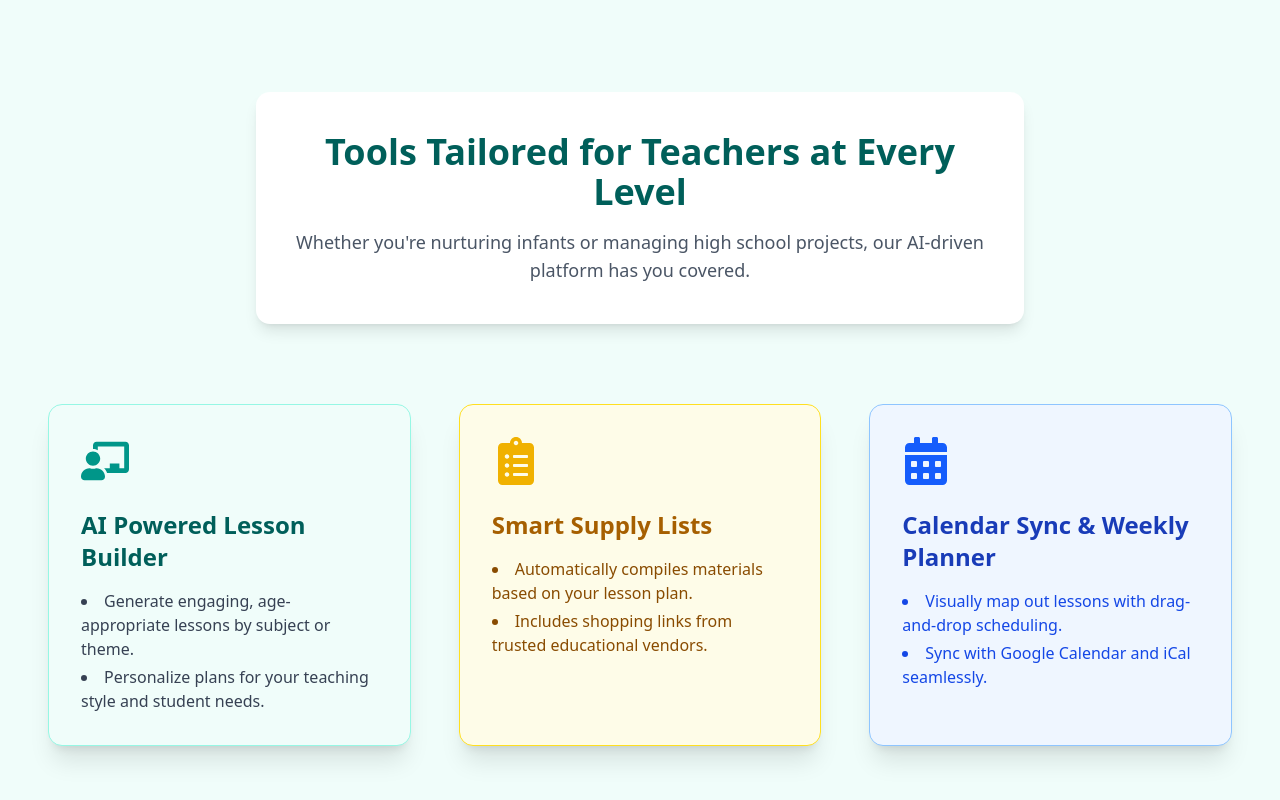
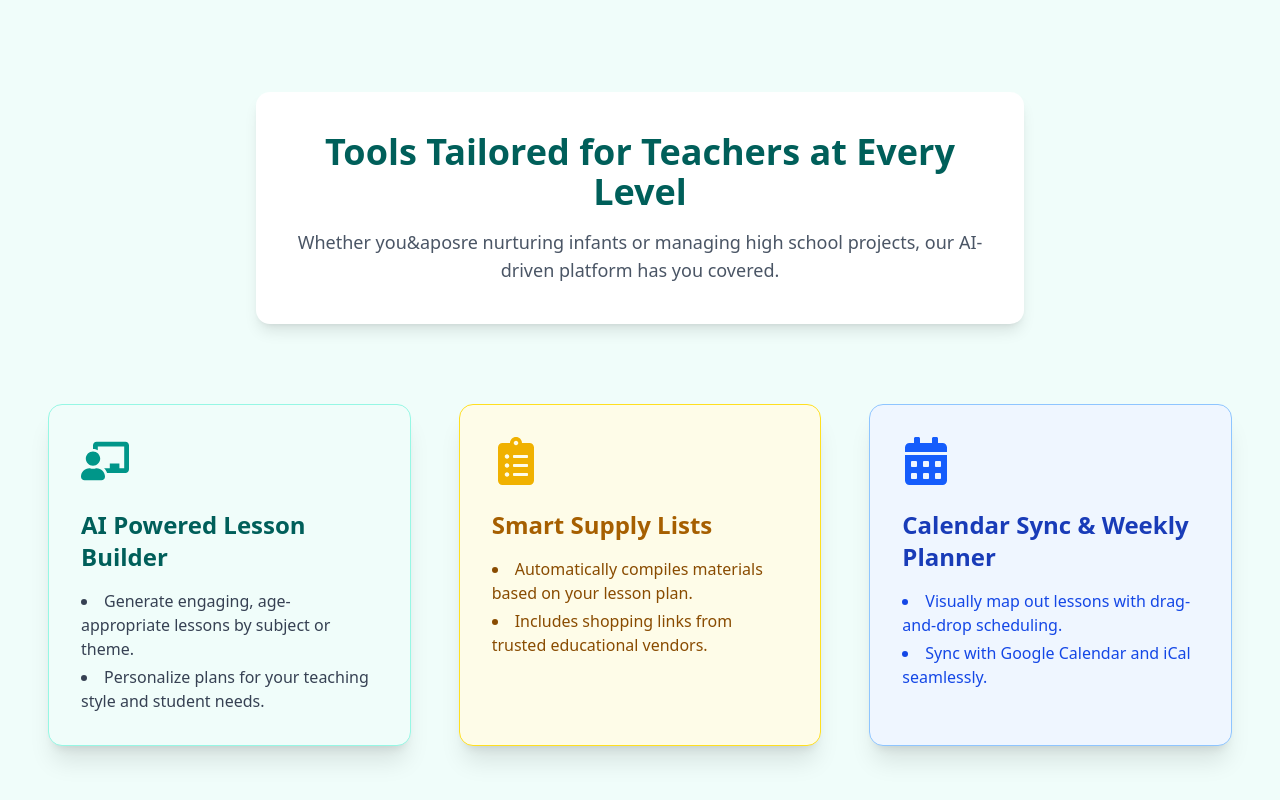
Before and after one commit to alvinwquach/play-plan-craft, a Next.js app: page / in a window 1280 px wide. Shown: the part 754-1554 px from the top of the page. Built offline with nearby package versions, Linux system fonts and the light colour scheme; what @apollo/client-integration-nextjs would draw is missing.

Commit message:
Fix unused imports and apostrophe error

```diff
--- a/app/components/Navbar.tsx
+++ b/app/components/Navbar.tsx
@@ -1,13 +1,9 @@
 "use client";
+
 import Link from "next/link";
 import { useEffect, useRef } from "react";
 import { gsap } from "gsap";
 import { ScrollTrigger } from "gsap/ScrollTrigger";
-import {
-  FaChalkboardTeacher,
-  FaClipboardList,
-  FaCalendarAlt,
-} from "react-icons/fa";
 
 gsap.registerPlugin(ScrollTrigger);
 
--- a/app/login/page.tsx
+++ b/app/login/page.tsx
@@ -2,8 +2,6 @@
 
 import { createClient } from "@/utils/supabase/client";
 import { useState } from "react";
-import { useRouter } from "next/navigation";
-
 export default function Login() {
   const [loading, setLoading] = useState(false);
   const supabase = createClient();
--- a/app/page.tsx
+++ b/app/page.tsx
@@ -93,8 +93,8 @@ export default function Home() {
             Tools Tailored for Teachers at Every Level
           </h2>
           <p className="mt-4 text-lg text-gray-600">
-            Whether you're nurturing infants or managing high school projects,
-            our AI-driven platform has you covered.
+            Whether you&aposre nurturing infants or managing high school
+            projects, our AI-driven platform has you covered.
           </p>
         </section>
         <section className="grid grid-cols-1 sm:grid-cols-2 lg:grid-cols-3 gap-12 w-full">
```
